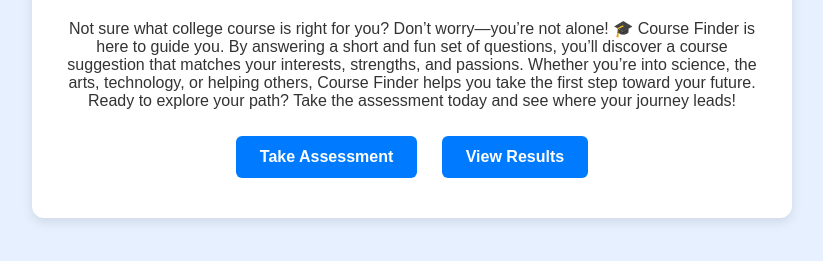
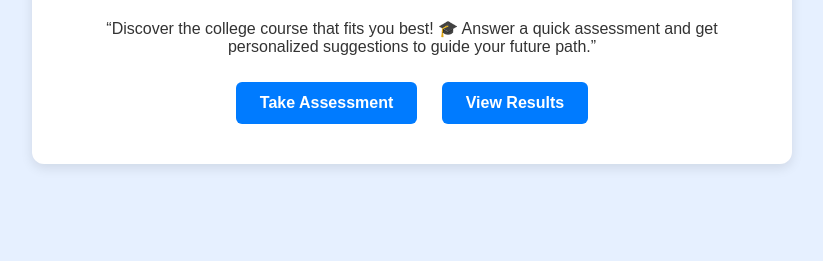
Before and after one commit to alexaodango8-del/CourseSuggestion, a plain HTML site: page index.html in a window 1280 px wide. Shown: the part 141-402 px from the top of the page, without its empty margins (228-1051 px from the left). Drawn offline with Linux system fonts and the light colour scheme.

Commit message:
Update index.html

```diff
--- a/index.html
+++ b/index.html
@@ -9,7 +9,7 @@
 <body>
   <div class="container">
     <h1>Course Finder</h1>
-    <p>Not sure what college course is right for you? Don’t worry—you’re not alone! 🎓 Course Finder is here to guide you. By answering a short and fun set of questions, you’ll discover a course suggestion that matches your interests, strengths, and passions. Whether you’re into science, the arts, technology, or helping others, Course Finder helps you take the first step toward your future. Ready to explore your path? Take the assessment today and see where your journey leads!</p>
+    <p>“Discover the college course that fits you best! 🎓 Answer a quick assessment and get personalized suggestions to guide your future path.”</p>
     <div class="buttons">
       <a href="assessment.html" class="btn">Take Assessment</a>
       <a href="result.html" class="btn">View Results</a>
```
